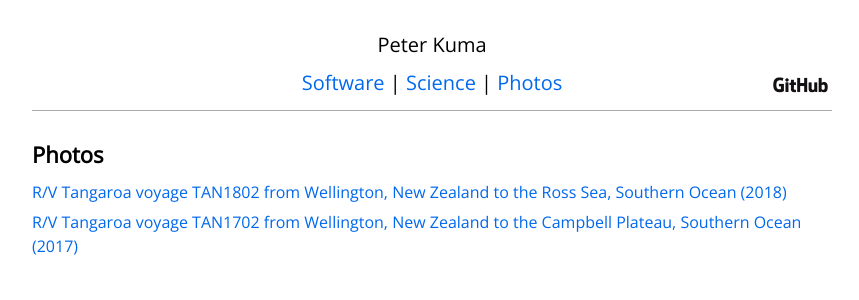
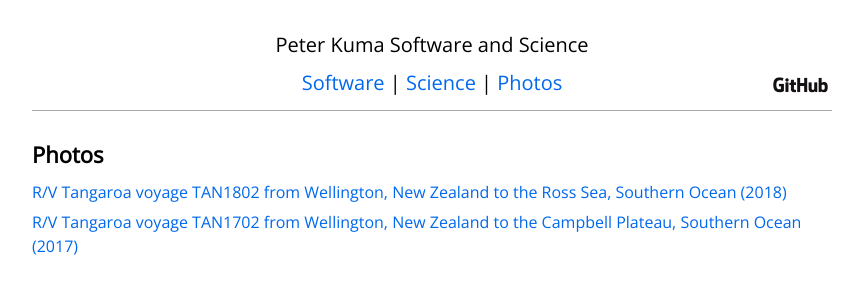
Before and after one commit to peterkuma/peterkuma.net, a Jekyll site: the page built from photos/index.md, in a window 1280 px wide. Shown: the top 300 px of the page, without its empty margins (208-1067 px from the left). Built offline with Jekyll 4.4.1, drawn with Linux system fonts in a browser that asks for light colours.

Commit message:
Change page header

```diff
--- a/_layouts/default.html
+++ b/_layouts/default.html
@@ -3,7 +3,7 @@
 <head>
 <meta charset="utf-8" />
 <meta name="viewport" content="width=device-width, initial-scale=1" />
-<title>{{ page.title }} | Peter Kuma</title>
+<title>{{ page.title }} | Peter Kuma Software and Science</title>
 <link href="https://fonts.googleapis.com/css?family=Open+Sans" rel="stylesheet" />
 <link href="/css/default.css" rel="stylesheet" />
 <script type="application/ld+json">
@@ -48,7 +48,7 @@
 <div class="page">
 <div class="top">
 <header>
-<h1>Peter Kuma</h1>
+<h1>Peter Kuma Software and Science</h1>
 <nav style="position: relative">
 <a href="/software/">Software</a> | <a href="/science/">Science</a> | <a href="/photos/">Photos</a>
 <a href="https://github.com/peterkuma" class="github"><img src="/img/github.png" title="GitHub" style="display: block; height: 26px" /></a>
```
